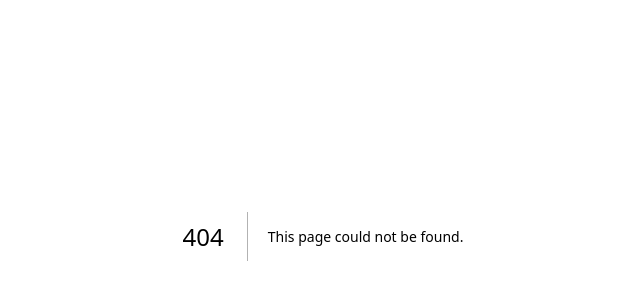
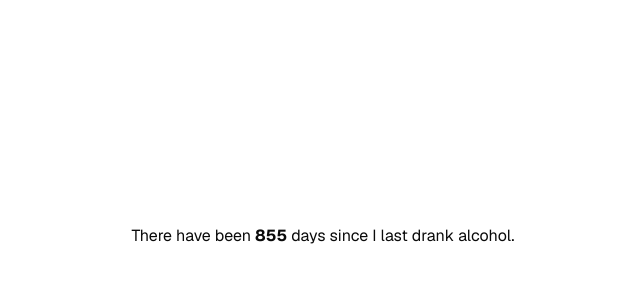
Before and after one commit to optmatic/tomblr-n3xt, a Next.js app: page /alcohol-free in a window 1280 px wide. Before the commit this address had no page. Shown: the part 164-464 px from the top of the page, without its empty margins (317-957 px from the left). Built offline with nearby package versions, Linux system fonts and the light colour scheme.

Commit message:
alcohol free

```diff
--- /dev/null
+++ b/app/alcohol-free/last-drink.ts
@@ -0,0 +1,7 @@
+
+const today = new Date();
+const lastDrink = new Date("07/06/2022");
+const days = Math.round((today.getTime() - lastDrink.getTime())/(1000*60*60*24));
+
+
+export default days;
--- /dev/null
+++ b/app/alcohol-free/page.tsx
@@ -0,0 +1,9 @@
+import days from "./last-drink";
+
+export default function AlcoholFree() {
+    return (
+        <div className="flex flex-col items-center justify-center h-screen">
+            <p>There have been <span className="font-bold">{days}</span> days since I last drank alcohol.</p>
+        </div>
+    )
+}
```
